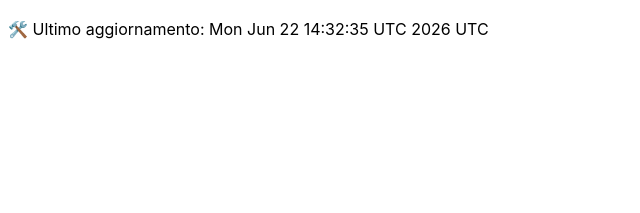
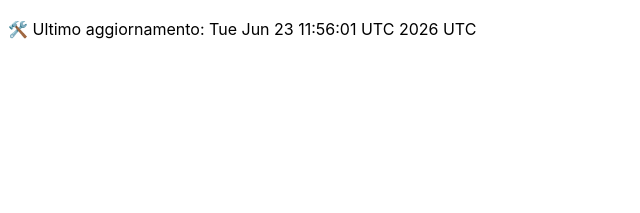
Before and after one commit to DanteTrb/DanteTrb.github.io, a Jekyll site: the page built from badges.md, in a window 1280 px wide. Shown: the top 213 px of the page, without its empty margins (0-640 px from the left). Built offline with Jekyll 4.4.1, drawn with Linux system fonts in a browser that asks for light colours; our own code applies the rules of GitHub Pages for plain Markdown files.

Commit message:
🛠️ Aggiornamento automatico badge

```diff
--- a/badges.md
+++ b/badges.md
@@ -1 +1 @@
-🛠️ Ultimo aggiornamento: Mon Jun 22 14:32:35 UTC 2026 UTC
+🛠️ Ultimo aggiornamento: Tue Jun 23 11:56:01 UTC 2026 UTC
```
